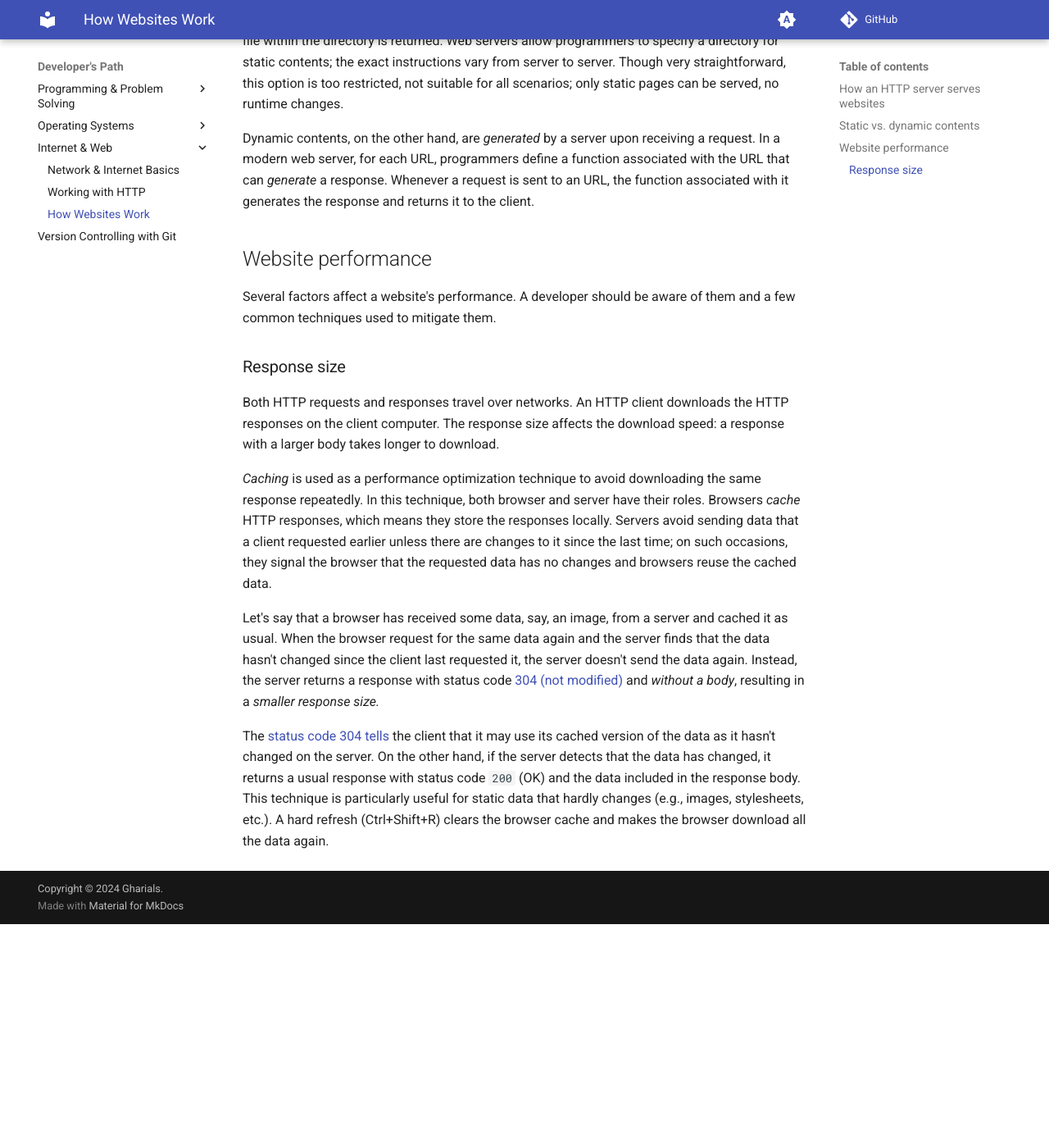
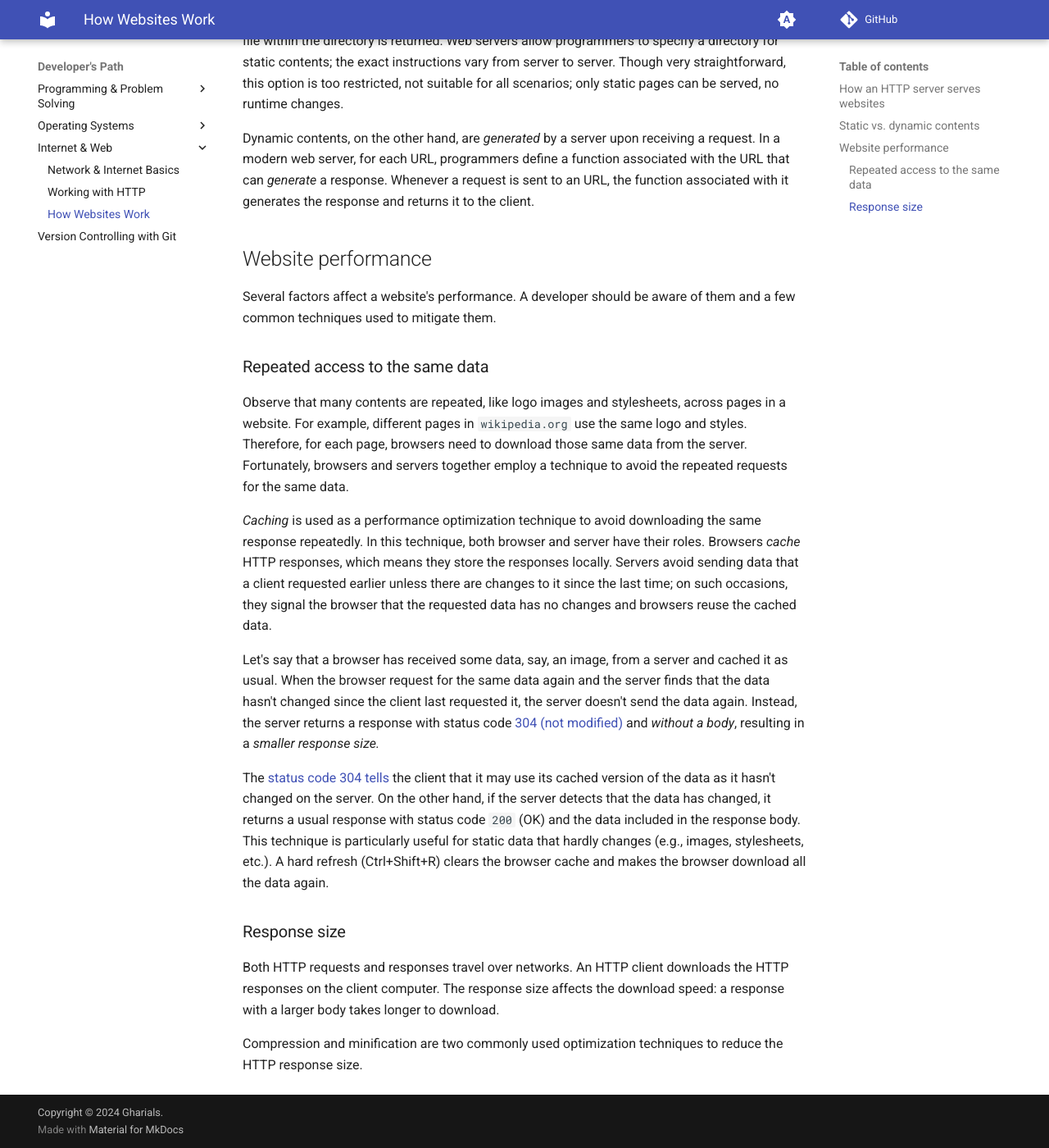
Before and after one commit to gharials/dev-path, an MkDocs documentation site: the page built from docs/internet-web/websites.md, in a window 1280 px wide and 1400 px high, scrolled down 1941 px. Shown: the whole window at 82% size. Built offline with MkDocs 1.6.1 and Material for MkDocs 9.7.7, drawn with Linux system fonts in a browser that asks for light colours; comment, search, counter and statistics services are not loaded; before the commit the page ends 3068 px from its top, so only the background shows below that.

Commit message:
'websites': copy edit.

```diff
--- a/docs/internet-web/websites.md
+++ b/docs/internet-web/websites.md
@@ -55,12 +55,18 @@ Dynamic contents, on the other hand, are _generated_ by a server upon receiving
 
 Several factors affect a website's performance. A developer should be aware of them and a few common techniques used to mitigate them.
 
-### Response size
+### Repeated access to the same data
 
-Both HTTP requests and responses travel over networks. An HTTP client downloads the HTTP responses on the client computer. The response size affects the download speed: a response with a larger body takes longer to download.
+Observe that many contents are repeated, like logo images and stylesheets, across pages in a website. For example, different pages in `wikipedia.org` use the same logo and styles. Therefore, for each page, browsers need to download those same data from the server. Fortunately, browsers and servers together employ a technique to avoid the repeated requests for the same data.
 
 _Caching_ is used as a performance optimization technique to avoid downloading the same response repeatedly. In this technique, both browser and server have their roles. Browsers _cache_ HTTP responses, which means they store the responses locally. Servers avoid sending data that a client requested earlier unless there are changes to it since the last time; on such occasions, they signal the browser that the requested data has no changes and browsers reuse the cached data.
 
 Let's say that a browser has received some data, say, an image, from a server and cached it as usual. When the browser request for the same data again and the server finds that the data hasn't changed since the client last requested it, the server doesn't send the data again. Instead, the server returns a response with status code [304 (not modified)](https://developer.mozilla.org/en-US/docs/Web/HTTP/Status/304) and _without a body_, resulting in a _smaller response size._
 
 The [status code 304 tells](./http-in-depth.md#status-codes) the client that it may use its cached version of the data as it hasn't changed on the server. On the other hand, if the server detects that the data has changed, it returns a usual response with status code `200` (OK) and the data included in the response body. This technique is particularly useful for static data that hardly changes (e.g., images, stylesheets, etc.). A hard refresh (Ctrl+Shift+R) clears the browser cache and makes the browser download all the data again.
+
+### Response size
+
+Both HTTP requests and responses travel over networks. An HTTP client downloads the HTTP responses on the client computer. The response size affects the download speed: a response with a larger body takes longer to download.
+
+Compression and minification are two commonly used optimization techniques to reduce the HTTP response size.
```
